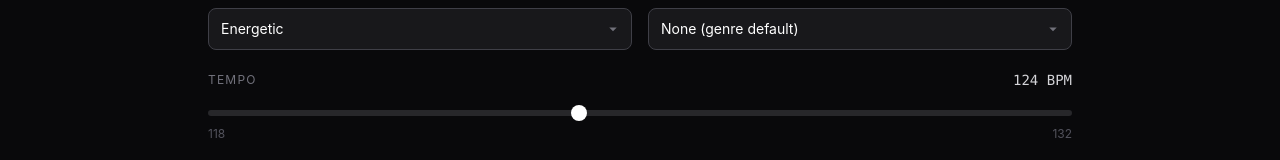
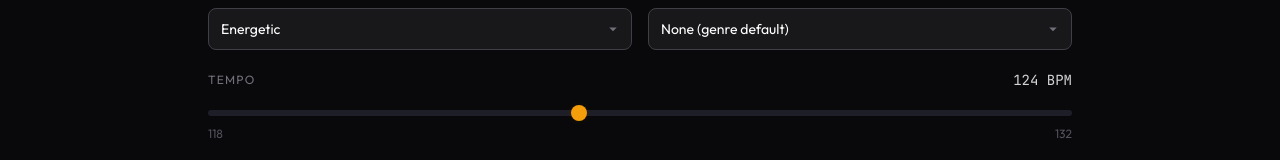
Before and after one commit to sacredvoid/newsic, a React (Vite) app: page / in a window 1280 px wide. Shown: the part 205-365 px from the top of the page. Built offline with nearby package versions, Linux system fonts and the light colour scheme.

Commit message:
style: add Outfit + JetBrains Mono fonts and CSS custom properties

```diff
--- a/index.html
+++ b/index.html
@@ -3,6 +3,9 @@
   <head>
     <meta charset="UTF-8" />
     <link rel="icon" type="image/svg+xml" href="/vite.svg" />
+    <link rel="preconnect" href="https://fonts.googleapis.com" />
+    <link rel="preconnect" href="https://fonts.gstatic.com" crossorigin />
+    <link href="https://fonts.googleapis.com/css2?family=JetBrains+Mono:wght@400;500;700&family=Outfit:wght@300;400;500;600;700&display=swap" rel="stylesheet" />
     <meta name="viewport" content="width=device-width, initial-scale=1.0" />
     <title>newsic - new music, made with code</title>
   </head>
--- a/src/index.css
+++ b/src/index.css
@@ -1,9 +1,33 @@
 @import "tailwindcss";
+
+:root {
+  --surface-base: #0a0a0f;
+  --surface-raised: #13131a;
+  --surface-glass: rgba(255, 255, 255, 0.03);
+  --border-subtle: rgba(255, 255, 255, 0.06);
+  --border-standard: rgba(255, 255, 255, 0.10);
+  --text-primary: #fafafa;
+  --text-secondary: #a1a1aa;
+  --text-muted: #52525b;
+
+  /* Genre accent - overridden by JS */
+  --accent: #f59e0b;
+  --accent-glow: rgba(245, 158, 11, 0.08);
+}
 
 body {
   margin: 0;
   min-width: 320px;
   min-height: 100vh;
+  background: var(--surface-base);
+  color: var(--text-primary);
+  font-family: 'Outfit', system-ui, -apple-system, sans-serif;
+  overflow: hidden;
+}
+
+/* Mono font utility */
+.font-mono {
+  font-family: 'JetBrains Mono', 'SF Mono', 'Fira Code', monospace;
 }
 
 /* Custom select styling for dark theme */
@@ -26,7 +50,7 @@ input[type="range"] {
   appearance: none;
   height: 6px;
   border-radius: 3px;
-  background: #27272a;
+  background: #1e1e28;
   outline: none;
 }
 
@@ -36,15 +60,30 @@ input[type="range"]::-webkit-slider-thumb {
   width: 16px;
   height: 16px;
   border-radius: 50%;
-  background: currentColor;
+  background: var(--accent);
   cursor: pointer;
+  box-shadow: 0 0 8px var(--accent-glow);
 }
 
 input[type="range"]::-moz-range-thumb {
   width: 16px;
   height: 16px;
   border-radius: 50%;
-  background: currentColor;
+  background: var(--accent);
   cursor: pointer;
   border: none;
+  box-shadow: 0 0 8px var(--accent-glow);
 }
+
+/* Scrollbar for code preview */
+.custom-scrollbar::-webkit-scrollbar {
+  width: 6px;
+  height: 6px;
+}
+.custom-scrollbar::-webkit-scrollbar-track {
+  background: transparent;
+}
+.custom-scrollbar::-webkit-scrollbar-thumb {
+  background: rgba(255, 255, 255, 0.1);
+  border-radius: 3px;
+}
```
